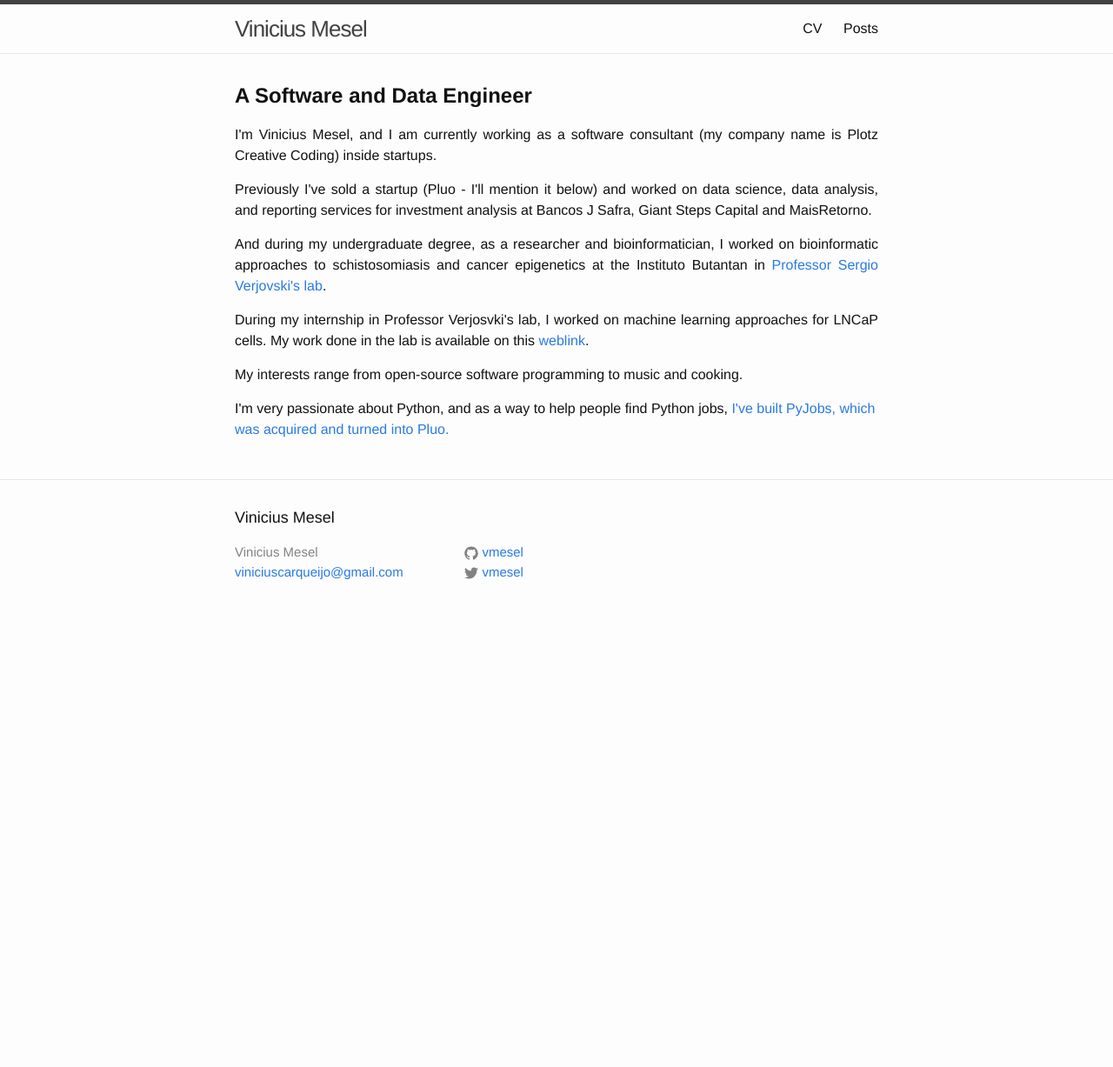
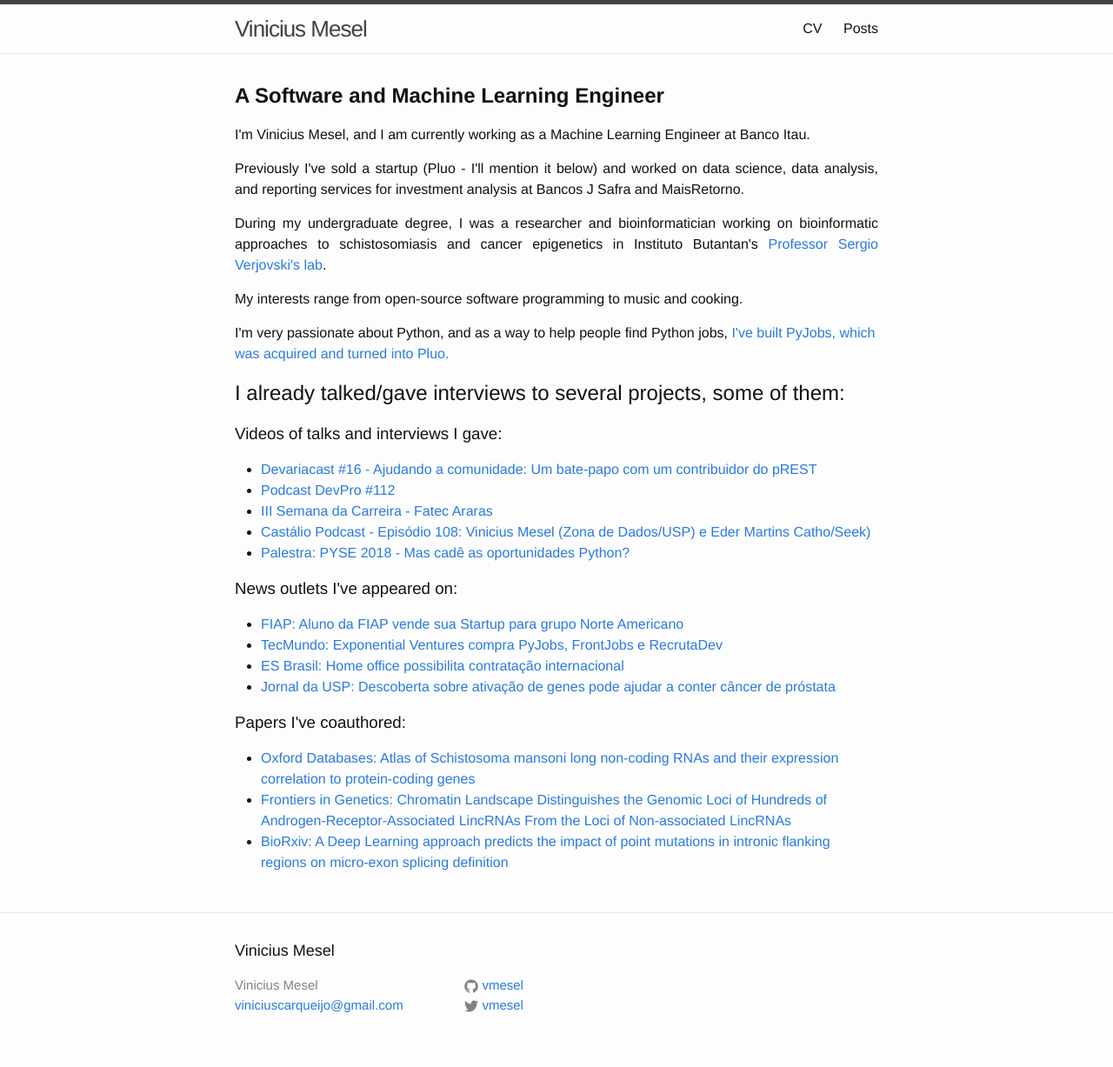
Before and after one commit to vmesel/vmesel.github.io, a Jekyll site: the page built from index.html, in a window 1280 px wide. Shown: the whole page at 87% size. Built offline with Jekyll 4.4.1, drawn with Linux system fonts in a browser that asks for light colours; before the commit the page ends 900 px from its top, so only the background shows below that.

Commit message:
Adds outlets and media coverage

```diff
--- a/index.html
+++ b/index.html
@@ -4,13 +4,10 @@ layout: default
 
 <div class="home">
 
- <h2 style="font-weight:bold;">A Software and Data Engineer</h1>
-    <p align="justify">I'm Vinicius Mesel, and I am currently working as a software consultant (my company name is Plotz Creative Coding) inside startups.</p>
-    <p align="justify">Previously I've sold a startup (Pluo - I'll mention it below) and worked on data science, data analysis, and reporting services for investment analysis at Bancos J Safra, Giant Steps Capital and MaisRetorno.</p>
-    <p align="justify">And during my undergraduate degree, as a researcher and bioinformatician, I worked on bioinformatic approaches to schistosomiasis and cancer epigenetics at the Instituto Butantan in <a href="http://www2.iq.usp.br/docente/verjo/" target="_blank">Professor Sergio Verjovski's lab</a>.</p>
-    <p align="justify">
-      During my internship in Professor Verjosvki's lab, I worked on machine learning approaches for LNCaP cells. My work done in the lab is available on this <a href="http://vmesel.com/lncap-paper.pdf" target="_blank">weblink</a>.
-    </p>
+ <h2 style="font-weight:bold;">A Software and Machine Learning Engineer</h1>
+    <p align="justify">I'm Vinicius Mesel, and I am currently working as a Machine Learning Engineer at Banco Itau.</p>
+    <p align="justify">Previously I've sold a startup (Pluo - I'll mention it below) and worked on data science, data analysis, and reporting services for investment analysis at Bancos J Safra and MaisRetorno.</p>
+    <p align="justify">During my undergraduate degree, I was a researcher and bioinformatician working on bioinformatic approaches to schistosomiasis and cancer epigenetics in Instituto Butantan's <a href="http://www2.iq.usp.br/docente/verjo/" target="_blank">Professor Sergio Verjovski's lab</a>.</p>
     <p align="justify">
       My interests range from open-source software programming to music and cooking.
     </p>
@@ -18,3 +15,28 @@ layout: default
       I'm very passionate about Python, and as a way to help people find Python jobs, <a href="https://www.tecmundo.com.br/mercado/222682-exponential-ventures-compra-pyjobs-frontjobs-recrutadev.htm">I've built PyJobs, which was acquired and turned into Pluo.</a>
     </p>
 </div>
+
+<div class="appeared-on">
+  <h2 align="justify">I already talked/gave interviews to several projects, some of them:</h2>
+  <h3>Videos of talks and interviews I gave:</h3>
+  <ul>
+    <li><a href="https://www.youtube.com/watch?v=KOm-PQ4xGQg" target=”_blank”>Devariacast #16 - Ajudando a comunidade: Um bate-papo com um contribuidor do pREST</a></li>
+    <li><a href="https://www.youtube.com/watch?v=HntBjj-Cchc&ab_channel=CanalDevPro" target=”_blank”>Podcast DevPro #112</a></li>
+    <li><a href="https://www.youtube.com/watch?v=jJ7FPyWTb0A&ab_channel=FatecAraras-Oficial" target=”_blank”>III Semana da Carreira - Fatec Araras</a></li>
+    <li><a href="https://www.youtube.com/watch?v=nUDF4dA5pvs" target=”_blank”>Castálio Podcast - Episódio 108: Vinicius Mesel (Zona de Dados/USP) e Eder Martins Catho/Seek)</a></li>
+    <li><a href="https://www.youtube.com/watch?v=aEDRiizbhus" target=”_blank”>Palestra: PYSE 2018 - Mas cadê as oportunidades Python? </a></li>
+  </ul>
+  <h3>News outlets I've appeared on:</h3>
+  <ul>
+    <li><a href="https://www.fiap.com.br/2021/08/26/tecnologia-e-empreendedorismo-aluno-da-fiap-vende-sua-startup-para-grupo-norte-americano/" target=”_blank”>FIAP: Aluno da FIAP vende sua Startup para grupo Norte Americano</a></li>
+    <li><a href="https://www.tecmundo.com.br/mercado/222682-exponential-ventures-compra-pyjobs-frontjobs-recrutadev.htm" target=”_blank”>TecMundo: Exponential Ventures compra PyJobs, FrontJobs e RecrutaDev</a></li>
+    <li><a href="https://esbrasil.com.br/home-office-internacional/" target=”_blank”>ES Brasil: Home office possibilita contratação internacional</a></li>
+    <li><a href="https://jornal.usp.br/ciencias/ciencias-da-saude/descoberta-sobre-ativacao-de-genes-pode-ajudar-a-conter-cancer-de-prostata/" target=”_blank”>Jornal da USP: Descoberta sobre ativação de genes pode ajudar a conter câncer de próstata</a></li>
+  </ul>
+  <h3>Papers I've coauthored:</h3>
+  <ul>
+    <li><a href="https://academic.oup.com/database/article/doi/10.1093/database/bay068/5051101" target=”_blank”>Oxford Databases: Atlas of Schistosoma mansoni long non-coding RNAs and their expression correlation to protein-coding genes</a></li>
+    <li><a href="https://www.frontiersin.org/articles/10.3389/fgene.2018.00132/full?&utm_source=Email_to_authors_&utm_medium=Email&utm_content=T1_11.5e1_author&utm_campaign=Email_publication&field=&journalName=Frontiers_in_Genetics&id=354705" target=”_blank”>Frontiers in Genetics: Chromatin Landscape Distinguishes the Genomic Loci of Hundreds of Androgen-Receptor-Associated LincRNAs From the Loci of Non-associated LincRNAs</a></li>
+    <li><a href="https://www.biorxiv.org/content/10.1101/868786v1.abstract" target=”_blank”>BioRxiv: A Deep Learning approach predicts the impact of point mutations in intronic flanking regions on micro-exon splicing definition</a></li>
+  </ul>
+</div>
```
